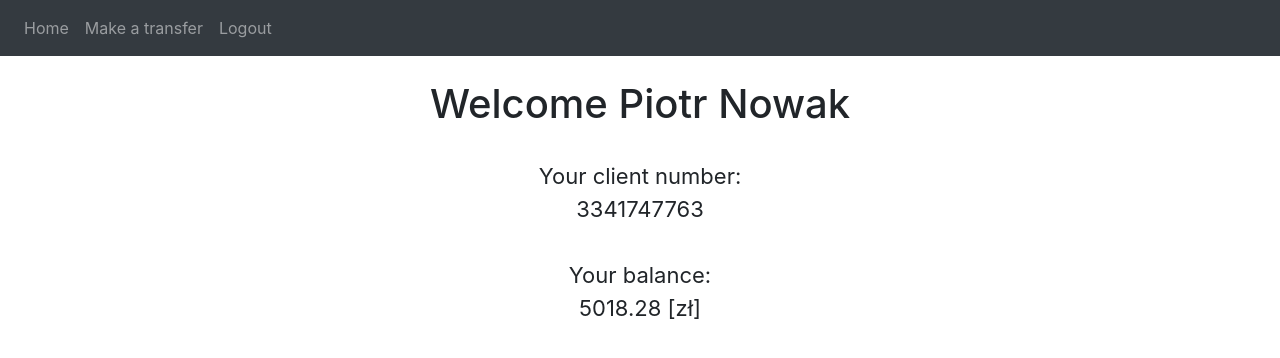
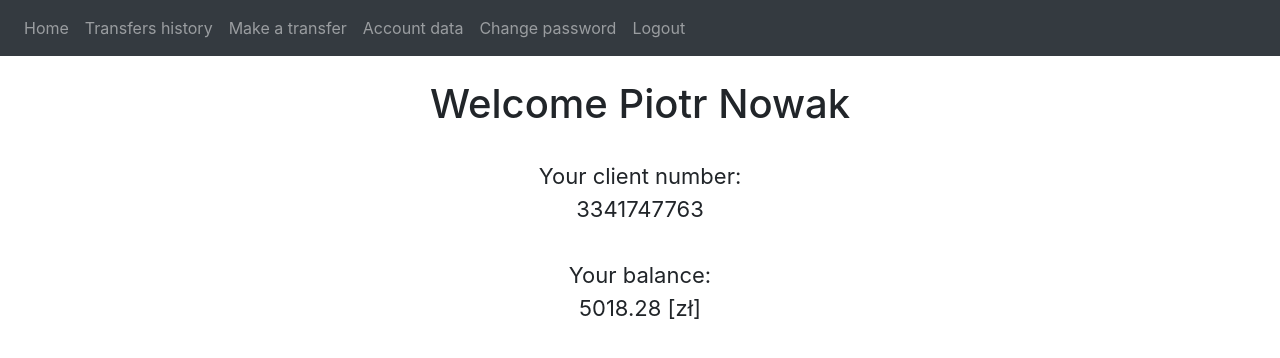
Before and after one commit to martynaskowronska/BankingApp-ODAS, a Flask app: page /home in a window 1280 px wide. Shown: the top 358 px of the page. Run offline with Flask 3, Linux system fonts and the light colour scheme; a user stored in the database is signed in; data comes from the database, SQL or seed files in the repository; both versions use the stored data as it was after the commit; some libraries are stand-ins or nearby versions.

Commit message:
password change

```diff
--- a/website/models.py
+++ b/website/models.py
@@ -21,10 +21,9 @@ class Permutation(db.Model):
 
     user = db.relationship('User', back_populates='permutation')
 
-
 class Transfer(db.Model):
     id = db.Column(db.Integer, primary_key=True)
-    amount = db.Column(db.Integer)
+    amount = db.Column(db.Float(2))
     title = db.Column(db.String(50))
     recipient_client_number = db.Column(db.String(10))
     recipient_first_name = db.Column(db.String(50))
@@ -36,7 +35,7 @@ class UserInfo(db.Model):
     client_number = db.Column(db.String(10), db.ForeignKey('user.client_number'), unique=True)
     first_name = db.Column(db.String(50))
     last_name = db.Column(db.String(50))
-    balance = db.Column(db.Integer)
+    balance = db.Column(db.Float(2))
     id_number = db.Column(db.String(9))
     card_number = db.Column(db.String(16))
 
--- a/website/templates/base.html
+++ b/website/templates/base.html
@@ -31,7 +31,10 @@
         <div class="navbar-nav">
           {% if user.is_authenticated %}
           <a class="nav-item nav-link" id="home" href="/home">Home</a>
+          <a class="nav-item nav-link" id="new_transfer" href="/transfers">Transfers history</a>
           <a class="nav-item nav-link" id="new_transfer" href="/new_transfer">Make a transfer</a>
+          <a class="nav-item nav-link" id="new_transfer" href="/data">Account data</a>
+          <a class="nav-item nav-link" id="new_transfer" href="/password_change">Change password</a>
           <a class="nav-item nav-link" id="logout" href="/logout">Logout</a>
           {% else %}
           <a class="nav-item nav-link" id="client_number" href="/">Login</a>
--- a/website/views.py
+++ b/website/views.py
@@ -1,16 +1,124 @@
-from flask import Blueprint, render_template
+from flask import Blueprint, render_template, request, flash
 from flask_login import login_required, current_user
 from .models import User, Permutation, UserInfo, Transfer
+from . import db
+from .auth import hash_password, encrypt_length
+import os
+from itertools import combinations
 
 views = Blueprint('views', __name__)
 
-@views.route('/home')
+@views.route('/home', methods=['GET'])
 @login_required
 def home():
     user_info = UserInfo.query.filter_by(client_number = current_user.client_number).first()
     return render_template("home.html", user=current_user, user_info=user_info)
 
-@views.route('/new_transfer')
+@views.route('/new_transfer', methods=['GET', 'POST'])
 @login_required
 def new_transfer():
+    if request.method == 'POST':
+        title = request.form.get("title")
+        amount = request.form.get("amount")
+        recipient_client_number = request.form.get("client_number")
+        recipient_first_name = request.form.get("first_name")
+        recipient_last_name = request.form.get("last_name")
+        sender_client_number = current_user.client_number
+
+        recipient = UserInfo.query.filter_by(client_number = recipient_client_number).first()
+        sender = UserInfo.query.filter_by(client_number = current_user.client_number).first()
+
+        if recipient_client_number != current_user.client_number:
+            if recipient and recipient.first_name == recipient_first_name and recipient.last_name == recipient_last_name:
+                if sender.balance >= float(amount):
+                    transfer_data = {
+                        "amount": amount,
+                        "title": title,
+                        "recipient_client_number": recipient_client_number,
+                        "recipient_first_name": recipient_first_name,
+                        "recipient_last_name": recipient_last_name,
+                        "sender_client_number": sender_client_number
+                    }
+                    make_transfer(transfer_data)
+                    flash('Transfer sent correctly', category='success')
+                else:
+                    flash('Not enough money on your account', category='error')
+            else:
+                flash('Wrong recipient data', category='error')
+        else:
+            flash('You cannot make a transfer to yourself', category='error')
+
     return render_template("new_transfer.html", user=current_user)
+
+def make_transfer(transfer_data):
+    recipient = UserInfo.query.filter_by(client_number = transfer_data["recipient_client_number"]).first()
+    recipient.balance += float(transfer_data["amount"])
+    sender = UserInfo.query.filter_by(client_number = transfer_data["sender_client_number"]).first()
+    sender.balance -= float(transfer_data["amount"])
+    new_transfer = Transfer(title=transfer_data["title"], amount=transfer_data["amount"], recipient_client_number=transfer_data["recipient_client_number"], recipient_first_name=transfer_data["recipient_first_name"], recipient_last_name=transfer_data["recipient_last_name"], sender_client_number=transfer_data["sender_client_number"])
+    db.session.add(new_transfer)
+    db.session.commit()
+
+@views.route('/transfers', methods=['GET'])
+@login_required
+def transfer_list():
+    user_info = UserInfo.query.filter_by(client_number = current_user.client_number).first()
+    received_transfers = Transfer.query.filter_by(recipient_client_number = current_user.client_number).all()
+    return render_template("transfer_list.html", user=current_user, user_info=user_info, received_transfers=received_transfers)
+
+@views.route('/data', methods=['GET'])
+@login_required
+def account_data():
+    user_info = UserInfo.query.filter_by(client_number = current_user.client_number).first()
+    return render_template("data.html", user=current_user, user_info=user_info)
+
+@views.route('/password_change', methods=['GET', 'POST'])
+@login_required
+def password_change():
+    if request.method == 'POST':
+        current_password = hash_password(request.form.get("current_password"), current_user.salt)
+        if current_user.password == current_password:
+            new_password = request.form.get("new_password")
+            repeated_password = request.form.get("repeated_password")
+            if new_password == repeated_password:
+                new_salt = os.urandom(64)
+                change_password(new_password, new_salt)
+                flash('Password successfully changed', category='success')
+            else:
+                flash('New password does not match', category='error')
+        else:
+            flash('Wrong current password', category='error')
+
+    return render_template("password_change.html", user=current_user)
+
+def generate_substrings(password):
+    substrings = []
+    length = len(password) - (round(len(password)/2) - 1)
+    index_combinations = combinations(range(len(password)), length)
+
+    for indices in index_combinations:
+        substring = ''.join(password[i] for i in sorted(indices))
+        substrings.append(substring)
+
+    return substrings
+
+def hash_substrings(substrings, salt):
+    result=''
+    for substring in substrings:
+        hashed_substring = hash_password(substring, salt)
+        result += hashed_substring
+    return result
+
+def change_password(new_password, new_salt):
+    current_user.password = hash_password(new_password, new_salt)
+    current_user.salt = new_salt
+    current_user.password_length = encrypt_length(len(new_password))
+
+    hashed_substrings = hash_substrings(generate_substrings(new_password), new_salt)
+    permutations = Permutation.query.filter_by(client_number=current_user.client_number).first()
+    if permutations:
+        permutations.permutations = hashed_substrings
+    else:
+        flash('Something went wrong. Try again', category='error')
+
+    db.session.commit()
```
Also changed, not shown: users.py (+7 -2 lines), website/auth.py (+20 -2 lines), website/templates/data.html (+16 -0 lines), website/templates/password_change.html (+44 -0 lines), website/templates/transfer_list.html (+32 -0 lines), instance/database.db.
